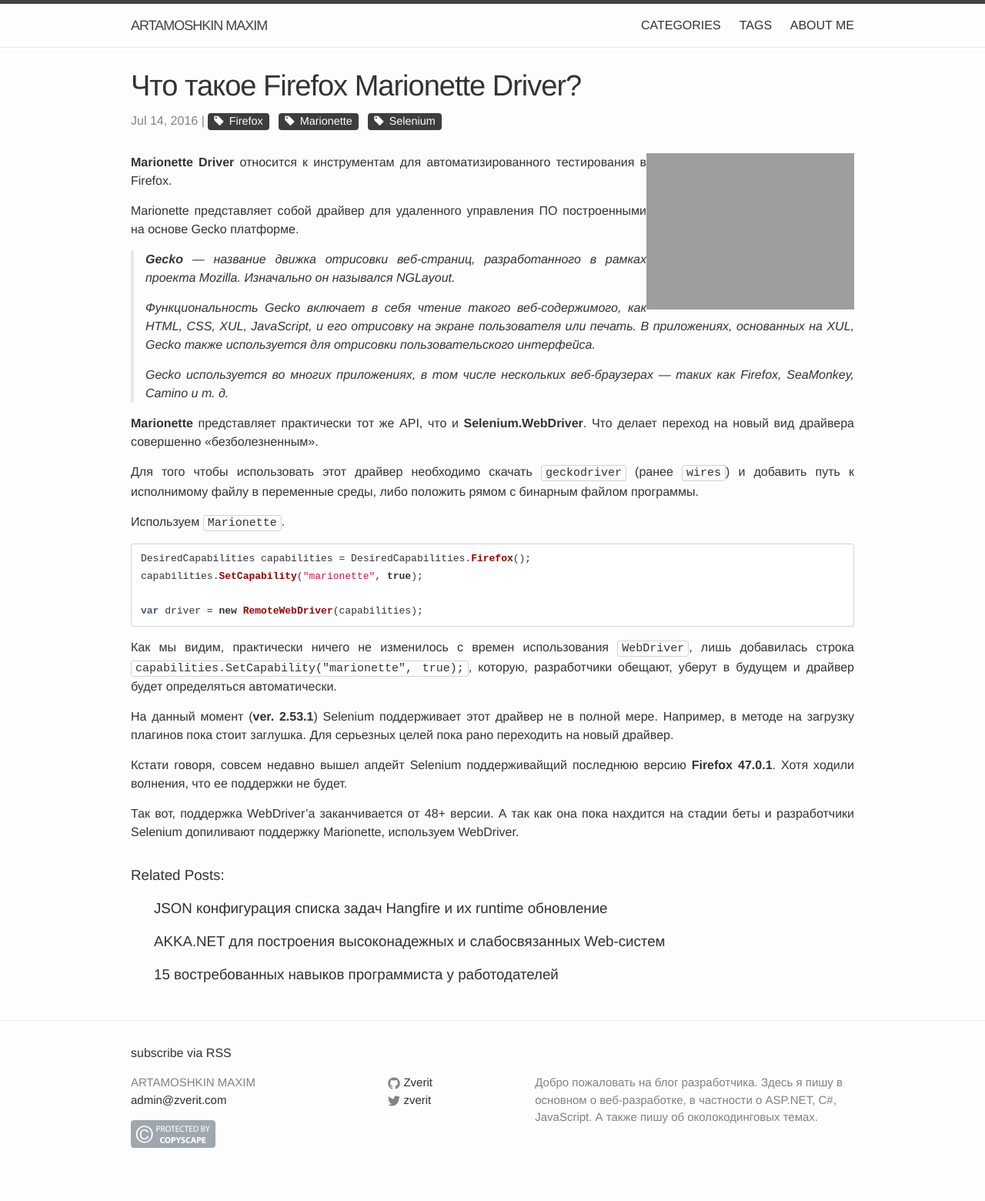
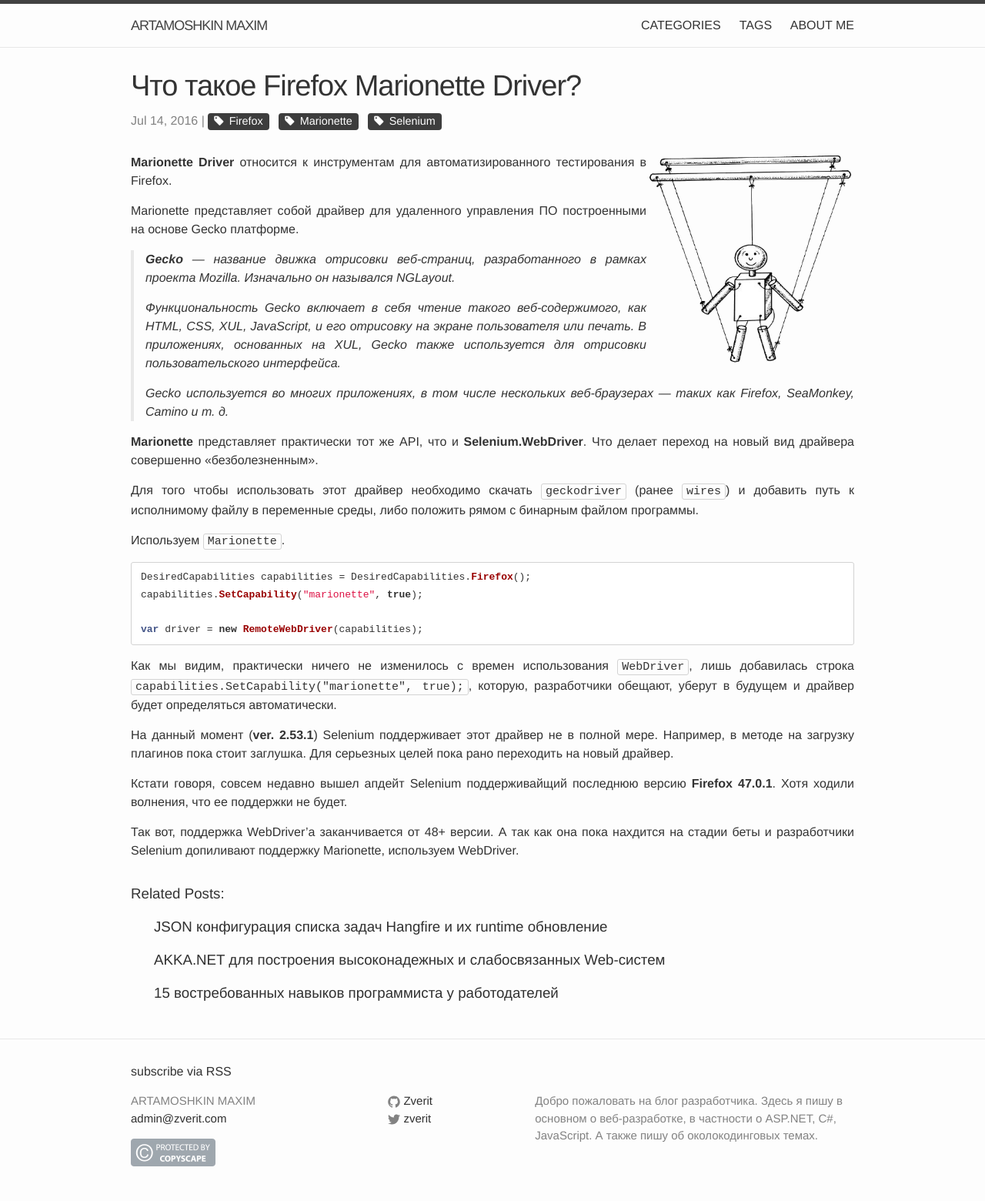
Before and after one commit to martamoshkin/blog.zverit.com, a Jekyll site: the page built from _posts/2016-7-15-what-is-firefox-marionette-driver.md, in a window 1280 px wide. Shown: the whole page at 77% size. Built offline with Jekyll 4.4.1, drawn with Linux system fonts in a browser that asks for light colours; nearby versions of some CDN libraries; comment, search, counter and statistics services are not loaded; before the commit the page ends 1536 px from its top, so only the background shows below that.

Commit message:
Update 2016-7-15-what-is-firefox-marionette-driver.md

```diff
--- a/_posts/2016-7-15-what-is-firefox-marionette-driver.md
+++ b/_posts/2016-7-15-what-is-firefox-marionette-driver.md
@@ -5,7 +5,7 @@
 category: Development
 tags: [Firefox, Marionette, Selenium]
 ---
-<img class="post-logo" src="https://blog.zverit.com/assets/marionette.jpeg" />
+<img class="post-logo" src="https://blog.zverit.com/assets/marionette.png" />
 
 **Marionette Driver** относится к инструментам для автоматизированного тестирования в Firefox.
 
```
